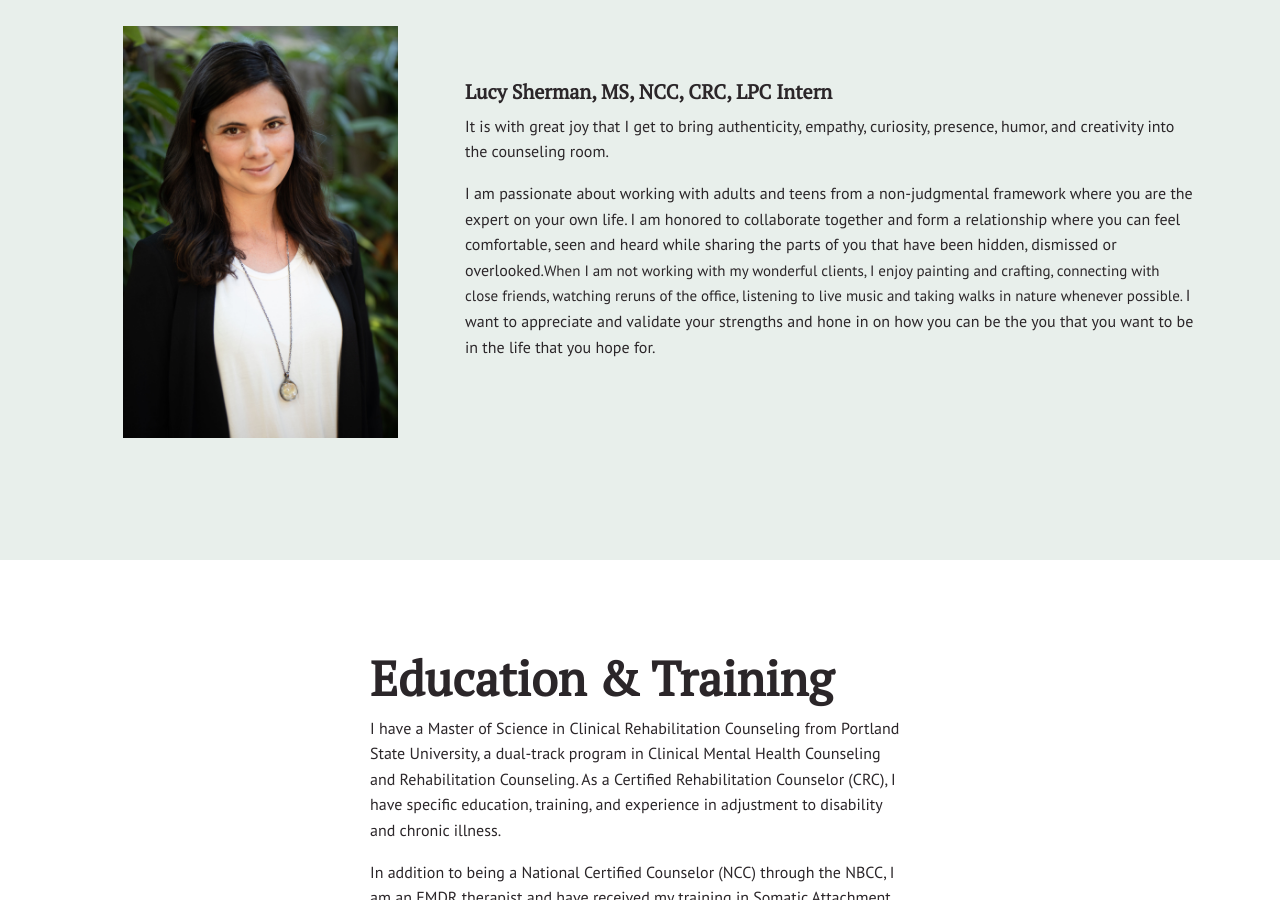
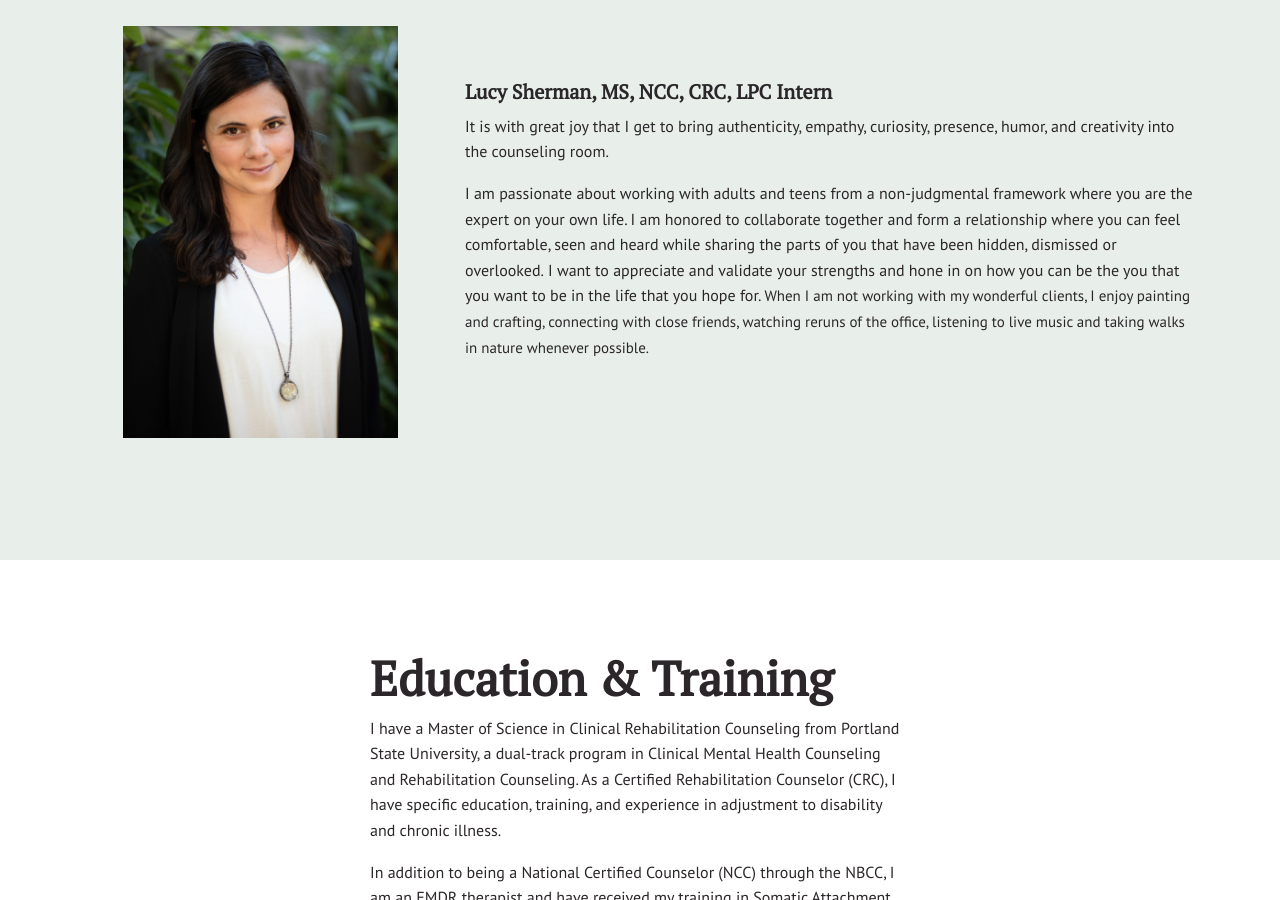
Before and after one commit to NickArrasate/perceptivecounseling, a Jekyll site: the page built from about.html, in a window 1280 px wide and 900 px high, scrolled down 416 px. Built offline with Jekyll 4.4.1, drawn with Linux system fonts in a browser that asks for light colours; nearby versions of some CDN libraries.

Commit message:
[HT] Edited item: content/_sections/about-2-content.html

```diff
--- a/content/_sections/about-2-content.html
+++ b/content/_sections/about-2-content.html
@@ -34,7 +34,7 @@ cta:
 <div class="col-md-8 col-lg-8">
 <h3>Lucy Sherman, MS, NCC, CRC, LPC Intern</h3>
 <p>It is with great joy that I get to bring authenticity, empathy, curiosity, presence, humor, and creativity into the counseling room.&nbsp;</p>
-<p><span style="color: #7b84a2; font-family: Ubuntu, sans-serif; font-size: 16px;">I am passionate about working with adults and teens from a non-judgmental framework where you are the expert on your own life. I am honored to collaborate together and form a relationship where you can feel comfortable, seen and heard while sharing the parts of you that have been hidden, dismissed or overlooked.</span><span style="color: #403027; font-family: 'Open Sans', sans-serif; font-size: 15px;">When I am not working with my wonderful clients, I enjoy painting and crafting, connecting with close friends, watching reruns of the office, listening to live music and taking walks in nature whenever possible.&nbsp;</span><span style="color: #7b84a2; font-family: Ubuntu, sans-serif; font-size: 16px;">I want to appreciate and validate your strengths and hone in on how you can be the you that you want to be in the life that you hope for.</span><span style="color: #403027; font-family: 'Open Sans', sans-serif; font-size: 15px;">&nbsp;</span></p>
+<p><span style="color: #7b84a2; font-family: Ubuntu, sans-serif; font-size: 16px;">I am passionate about working with adults and teens from a non-judgmental framework where you are the expert on your own life. I am honored to collaborate together and form a relationship where you can feel comfortable, seen and heard while sharing the parts of you that have been hidden, dismissed or overlooked.</span><span style="color: #403027; font-family: 'Open Sans', sans-serif; font-size: 15px;">&nbsp;</span><span style="color: #7b84a2; font-family: Ubuntu, sans-serif; font-size: 16px;">I want to appreciate and validate your strengths and hone in on how you can be the you that you want to be in the life that you hope for. </span><span style="color: #403027; font-family: 'Open Sans', sans-serif; font-size: 15px;">When I am not working with my wonderful clients, I enjoy painting and crafting, connecting with close friends, watching reruns of the office, listening to live music and taking walks in nature whenever possible.</span></p>
 <p>&nbsp;</p>
 </div>
 </div>
```
